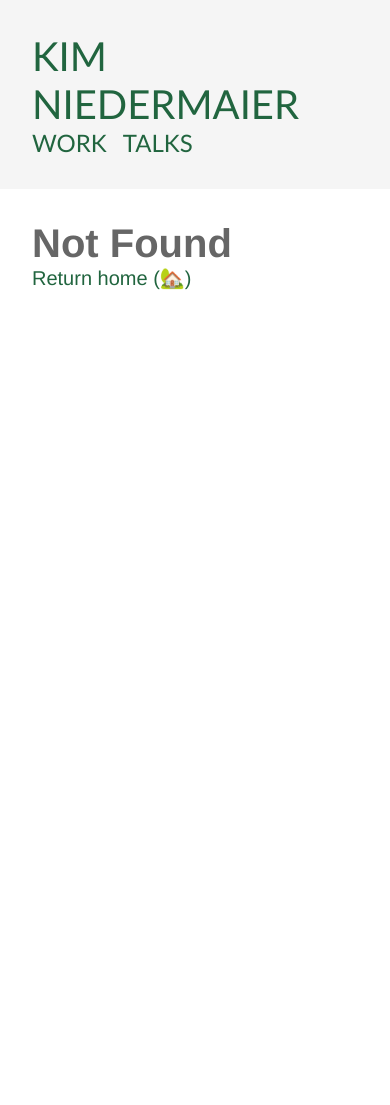
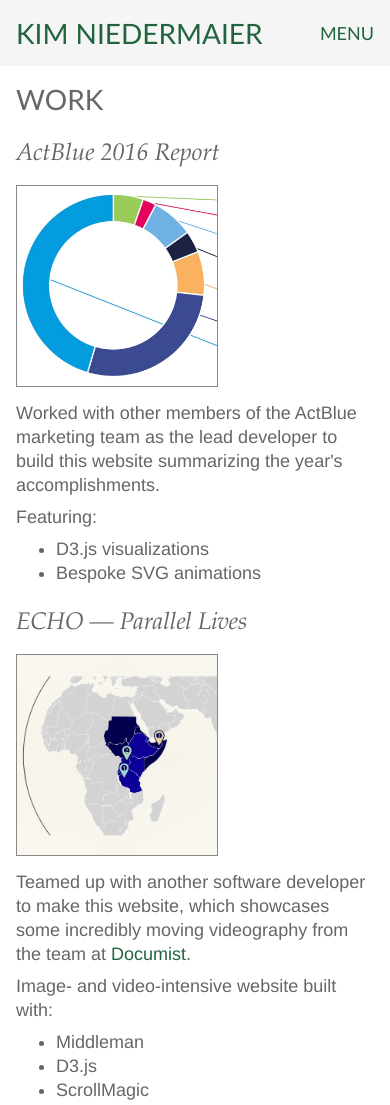
Before and after one commit to kniedermaier/kniedermaier.github.io, a Gatsby site: page /work in a window 390 px wide. Before the commit this address had no page. Shown: the top 1105 px of the page. Before the commit the page ends 844 px from the top, so only its background shows below. Built offline with nearby package versions, Linux system fonts and the light colour scheme; Gatsby itself is replaced by a stand-in of ours.

Commit message:
Various updates: - adds an overview of public work - introduces a mobile menu

```diff
--- /dev/null
+++ b/gatsby-browser.js
@@ -0,0 +1,6 @@
+const React = require("react")
+const AppWrapper = require("./src/components/appWrapper").default
+
+exports.wrapPageElement = ({ element, props }) => {
+  return <AppWrapper {...props}>{element}</AppWrapper>
+};
--- a/gatsby-config.js
+++ b/gatsby-config.js
@@ -15,6 +15,9 @@ module.exports = {
         path: `${__dirname}/src/images/`,
       },
     },
+    {
+      resolve: `gatsby-plugin-polished`
+    },
     `gatsby-transformer-sharp`
   ]
 };
--- a/package.json
+++ b/package.json
@@ -19,13 +19,16 @@
     "deploy": "gatsby build && gh-pages -d public -b master"
   },
   "dependencies": {
+    "babel-plugin-polished": "^1.1.0",
     "babel-plugin-styled-components": "^1.10.6",
     "gatsby-image": "^2.2.29",
+    "gatsby-plugin-polished": "^1.0.4",
     "gatsby-plugin-react-helmet": "^3.1.13",
     "gatsby-plugin-sharp": "^2.2.31",
     "gatsby-plugin-styled-components": "^3.1.11",
     "gatsby-source-filesystem": "^2.1.33",
     "gatsby-transformer-sharp": "^2.2.23",
+    "polished": "^3.4.1",
     "react-helmet": "^5.2.1",
     "styled-components": "^4.4.0"
   }
--- /dev/null
+++ b/src/components/appWrapper.js
@@ -0,0 +1,9 @@
+import React from 'react';
+
+const AppWrapper = ({ children }) => (
+  <>
+    {children}
+  </>
+);
+
+export default AppWrapper;
--- a/src/components/globalStyle.js
+++ b/src/components/globalStyle.js
@@ -1,27 +1,34 @@
 import { createGlobalStyle } from "styled-components"
+import { rem } from "polished"
 
 export const GlobalStyle = createGlobalStyle`
   body {
     margin: 0;
     font-family: Helvetica, Arial, sans-serif;
     color: #666666;
-    font-size: 1.25rem;
+    font-size: ${rem(18)};
   }
 
   h1, h2, p, ul {
     margin: 0;
+
+    a {
+      color: #21653f;
+      text-decoration: none;
+    }
+
+    a:hover {
+      text-decoration: none;
+      background-image: linear-gradient(to top,
+        rgba(0,0,0,0) 11%,
+        rgba(33,101,63, 0.9) 8%,
+        rgba(33,101,63, 0.9) 15%,
+        rgba(0,0,0,0) 16%
+        );
+    }
   }
 
-  p {
-    line-height: 1.75rem;
-  }
-
-  a {
-    color: #21653f;
-    text-decoration: none;
-  }
-
-  a:hover {
-    text-decoration: underline;
+  p, li {
+    line-height: ${rem(24)};
   }
 `;
--- a/src/components/header.js
+++ b/src/components/header.js
@@ -1,56 +1,149 @@
-import React from "react"
+import React, { useState } from "react"
 import { Link } from "gatsby"
 import styled from "styled-components"
+import { rem } from "polished"
 
 const StyledHeader = styled.header`
-  color: seagreen;
-  width: calc(100vw - 4rem);
+  color: #21653f;
   display: flex;
   flex-wrap: wrap;
   justify-content: space-between;
   background-color: whitesmoke;
-  padding: 2rem;
+
+  width: calc(100vw - ${rem(32)});
+  padding: ${rem(16)};
+
+  @media(min-width: 600px) {
+    width: calc(100vw - ${rem(64)});
+    padding: ${rem(32)};
+  }
 `
 export const StyledHeading = styled.h1`
   font-family: Futura, Trebuchet MS, Helvetica, Arial, sans-serif;
   font-weight: 400;
   text-transform: uppercase;
+  font-size: ${rem(28)};
+
+  @media(min-width: 600px) {
+    font-size: ${rem(32)};
+  }
 `;
 
 const StyledNav = styled.nav`
+  display: none;
+  @media(min-width: 500px) {
     display: flex;
     flex-wrap: wrap;
     align-self: center;
+  }
+`;
+
+const StyledMenuNav = styled.nav`
+  @media(min-width: 500px) {
+    display: none;
+  }
+  width: 100vw;
+  top: 4rem;
+  text-align: right;
+  @media(max-width: 340px) {
+    text-align: left;
+  }
+`;
+
+const StyledMenuHeading = styled(StyledHeading)`
+  font-size: ${rem(18)};
+  cursor: pointer;
+  align-self: center;
+  @media(min-width: 500px) {
+    display: none;
+  }
 `;
 
 const StyledNavHeading = styled(StyledHeading)`
-font-size: 1.5rem;
-  margin-right: 1rem;
+  font-size: ${rem(18)};
+
+  @media(min-width: 600px) {
+    font-size: ${rem(24)};
+  }
+
+  margin-right: ${props => props.noMarginRight ? '0' : rem(16)};
   &:last-of-type {
     margin-right: 0;
   }
 `;
 
-const Header = ({ siteTitle }) => (
+const activeStyles = (width=1) => ({
+  backgroundImage: "linear-gradient(to top, rgba(0,0,0,0) 11%, rgba(33,101,63, 0.9) 8%, rgba(33,101,63, 0.9) 15%, rgba(0,0,0,0) 16%)"
+});
+
+const Header = ({ siteTitle }) => {
+  const [areMenuOptionsVisible, setAreMenuOptionsVisible] = useState(false);
+
+  const toggleMenuOptionsVisible = () => {
+    setAreMenuOptionsVisible(!areMenuOptionsVisible);
+  };
+
+  return(
     <StyledHeader>
       <StyledHeading>
-      <Link to="./">
+        <Link
+          to="/"
+          activeStyle={activeStyles(2)}
+        >
           {siteTitle}
         </Link>
       </StyledHeading>
-    <StyledNav>
-      <StyledNavHeading as="h2">
-        <Link to="./#work">
+      <StyledMenuHeading
+        as="h2"
+        onClick={toggleMenuOptionsVisible}
+      >
+        Menu
+      </StyledMenuHeading>
+      {
+        areMenuOptionsVisible &&
+        <StyledMenuNav>
+          <StyledNavHeading as="h2" noMarginRight={true}>
+            <Link
+              to="/work"
+              activeStyle={activeStyles()}
+              partiallyActive={true}
+            >
               Work
             </Link>
           </StyledNavHeading>
           <StyledNavHeading as="h2">
-        <Link to="./talks">
+            <Link
+              to="/talks"
+              activeStyle={activeStyles()}
+              partiallyActive={true}
+            >
+              Talks
+            </Link>
+          </StyledNavHeading>
+        </StyledMenuNav>
+      }
+      <StyledNav>
+        <StyledNavHeading as="h2">
+          <Link
+            to="/work"
+            activeStyle={activeStyles()}
+            partiallyActive={true}
+          >
+            Work
+          </Link>
+        </StyledNavHeading>
+        <StyledNavHeading as="h2">
+          <Link
+            to="/talks"
+            activeStyle={activeStyles()}
+            partiallyActive={true}
+          >
             Talks
           </Link>
         </StyledNavHeading>
       </StyledNav>
     </StyledHeader>
   )
+}
 
 export default Header
--- a/src/components/layout.js
+++ b/src/components/layout.js
@@ -1,16 +1,21 @@
 import React from "react"
 import { useStaticQuery, graphql } from "gatsby"
 import styled from "styled-components"
+import { rem } from "polished"
 import { GlobalStyle } from "./globalStyle"
 import Header from "./header"
 
 const StyledMain = styled.main`
-  padding: 2rem;
-  max-width: 500px;
+  max-width: ${props => props.width ? '600px' : '500px'};
   margin: 0 auto;
+  padding: ${rem(16)};
+
+  @media(min-width: 600px) {
+    padding: ${rem(32)};
+  }
 `
 
-const Layout = ({ children }) => {
+const Layout = ({ children, width }) => {
   const data = useStaticQuery(graphql`
     query SiteTitleQuery {
       site {
@@ -25,7 +30,7 @@ const Layout = ({ children }) => {
     <>
       <GlobalStyle />
       <Header siteTitle={data.site.siteMetadata.title} />
-      <StyledMain>{children}</StyledMain>
+      <StyledMain width={width}>{children}</StyledMain>
     </>
   )
 }
--- a/src/pages/talks/donut-js/index.js
+++ b/src/pages/talks/donut-js/index.js
@@ -9,6 +9,7 @@ const StyledTitle = styled(StyledHeading)`
   margin: 0;
   font-family: Garamond, Georgia, serif;
   text-transform: none;
+  font-style: italic;
 `;
 
 const StyledSection = styled.section`
@@ -20,13 +21,13 @@ const StyledListItem = styled.li`
 `;
 
 const DonutJsIndexPage = () => (
-  <Layout>
+  <Layout width="wide">
     <SEO title="🍩" />
     <StyledTitle as="h1">
       Data, design, and D3.js:
     </StyledTitle>
     <StyledTitle as="h2">
-      <em>a primer on making clear graphics</em>
+      a primer on making clear graphics
     </StyledTitle>
     <StyledSection>
       <StyledTitle as="h2">Slides</StyledTitle>
--- /dev/null
+++ b/src/pages/work/index.js
@@ -0,0 +1,108 @@
+import React from "react"
+import styled from "styled-components"
+import { rem } from "polished"
+import Layout from "../../components/layout"
+import SEO from "../../components/seo"
+import { StyledHeading } from "../../components/header"
+import Donut from "../../components/images/donut"
+import Globe from "../../components/images/globe"
+import Map from "../../components/images/map"
+import SaferLink from "../../components/saferLink"
+
+const StyledContainer = styled.div`
+  margin: ${rem(16)} 0 0 0;
+  display: grid;
+  grid-gap: ${rem(16)};
+  @media(min-width: 400px) {
+    grid-template-columns: 200px auto;
+  }
+  img {
+    border: 1px solid #888888;
+    max-width: 200px;
+  }
+  .gatsby-image-wrapper {
+    overflow: initial !important;
+    max-width: 200px;
+  }
+`;
+
+const StyledMediumTitle = styled(StyledHeading)`
+  margin: ${rem(24)} 0 0 0;
+  font-family: Garamond, Georgia, serif;
+  text-transform: none;
+  font-style: italic;
+  font-size: ${rem(24)};
+`;
+
+const StyledUlTitle = styled.p`
+  margin: ${rem(8)} 0;
+`;
+
+const WorkIndexPage = () => (
+  <Layout width="wide">
+    <SEO title="💻" />
+    <StyledHeading as="h2">
+      Work
+    </StyledHeading>
+    <StyledMediumTitle as="h3">
+      ActBlue 2016 Report
+    </StyledMediumTitle>
+    <StyledContainer>
+      <Donut />
+      <div>
+        <p>
+          Worked with other members of the ActBlue marketing team as the lead
+          developer to build this website summarizing the year's accomplishments.
+        </p>
+        <StyledUlTitle>Featuring:</StyledUlTitle>
+        <ul>
+          <li>D3.js visualizations</li>
+          <li>Bespoke SVG animations</li>
+        </ul>
+      </div>
+    </StyledContainer>
+    <StyledMediumTitle as="h3">
+      ECHO — Parallel Lives
+    </StyledMediumTitle>
+    <StyledContainer>
+      <Globe />
+      <div>
+        <p>
+          Teamed up with another software developer to make this website,
+          which showcases some incredibly moving videography from the team at{` `}
+          <SaferLink href="http://www.documist.com">Documist</SaferLink>.
+        </p>
+        <StyledUlTitle>
+          Image- and video-intensive website built with:
+        </StyledUlTitle>
+        <ul>
+          <li>Middleman</li>
+          <li>D3.js</li>
+          <li>ScrollMagic</li>
+        </ul>
+      </div>
+    </StyledContainer>
+    <StyledMediumTitle as="h3">
+      ActBlue 2015 Report
+    </StyledMediumTitle>
+    <StyledContainer>
+      <Map />
+      <div>
+        <p>
+          Collaborated with other members of the ActBlue digital team to design
+          and create this marketing site.
+        </p>
+        <StyledUlTitle>
+          Includes:
+        </StyledUlTitle>
+        <ul>
+          <li>A mix of static and dynamic D3.js visualizations</li>
+          <li>ScrollMagic</li>
+          <li>Thousands of lines of SVG</li>
+        </ul>
+      </div>
+    </StyledContainer>
+  </Layout>
+)
+
+export default WorkIndexPage
```
Also changed, not shown: src/pages/talks/index.js (+3 -8 lines), static/README.md (added), 2 other files. Lines whose indentation alone changed are shown as unchanged.
